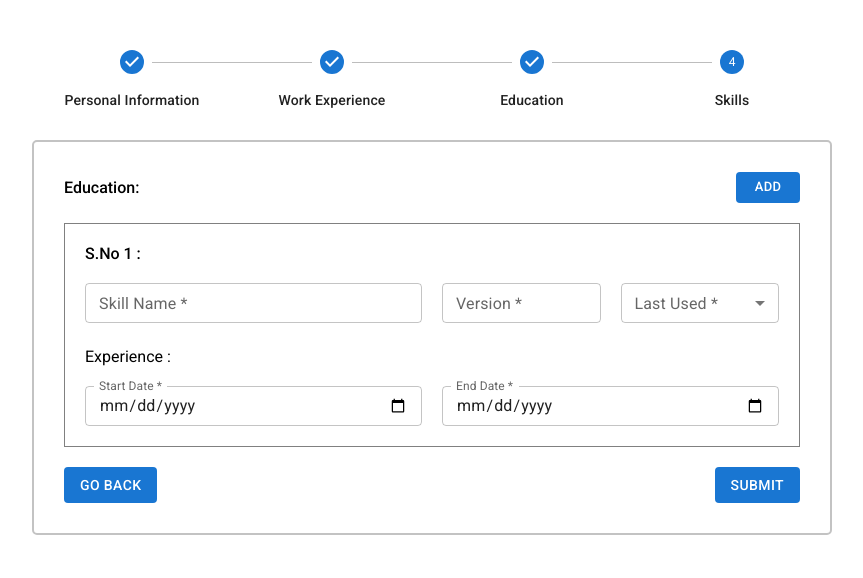
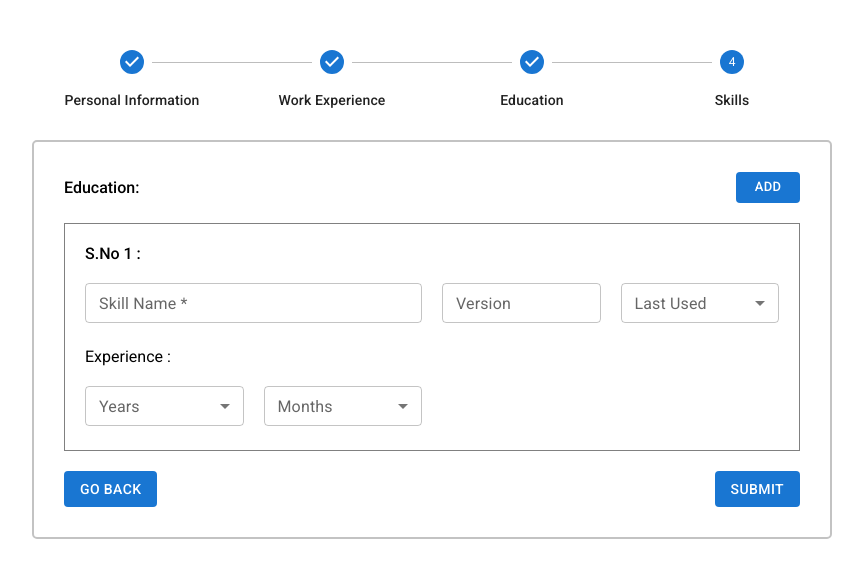
Before and after one commit to Sudeepkumar799/multi-step-employee-info-form, a React (Vite) app: page / in a window 1280 px wide. Shown: the top 578 px of the page, without its empty margins (208-1071 px from the left). Built offline with nearby package versions, Linux system fonts and the light colour scheme.

Commit message:
Updated skills form fields

```diff
--- a/src/components/multi-step-employee-form/MultiStepEmployeeForm.scss
+++ b/src/components/multi-step-employee-form/MultiStepEmployeeForm.scss
@@ -29,7 +29,7 @@
         margin: 0;
       }
 
-      .employment-section, .education-section {
+      .employment-section, .education-section, .skills-section {
         border: 1px solid gray;
         padding: 20px;
         margin-bottom: 20px;
--- a/src/components/multi-step-employee-form/inner-components/step-four-form/StepFourForm.tsx
+++ b/src/components/multi-step-employee-form/inner-components/step-four-form/StepFourForm.tsx
@@ -13,12 +13,12 @@ interface IEmployment {
   skillName: string;
   version: string;
   lastUsed: string;
-  startDate: string;
-  endDate: string;
+  experienceYears: string;
+  experienceMonths: string;
 }
 
 interface IFormInput {
-  education: IEmployment[];
+  skills: IEmployment[];
 }
 
 type StepFourFormProps = {
@@ -29,20 +29,20 @@ type StepFourFormProps = {
 const StepFourForm: FC<StepFourFormProps> = ({ onBack, onSubmit }) => {
   const { register, control, handleSubmit, formState } = useForm({
     defaultValues: {
-      education: [
+      skills: [
         {
           skillName: "",
           version: "",
           lastUsed: "",
-          startDate: "",
-          endDate: "",
+          experienceYears: "",
+          experienceMonths: "",
         },
       ],
     },
   });
   const { errors } = formState;
   const { fields, append, remove } = useFieldArray({
-    name: "education",
+    name: "skills",
     control,
   });
 
@@ -51,13 +51,13 @@ const StepFourForm: FC<StepFourFormProps> = ({ onBack, onSubmit }) => {
       skillName: "",
       version: "",
       lastUsed: "",
-      startDate: "",
-      endDate: "",
+      experienceYears: "",
+      experienceMonths: "",
     });
   };
 
   const submitData: SubmitHandler<IFormInput> = (data) => {
-    localStorage.setItem("educationData", JSON.stringify(data));
+    localStorage.setItem("skillsData", JSON.stringify(data));
     onSubmit && onSubmit();
   };
 
@@ -72,14 +72,14 @@ const StepFourForm: FC<StepFourFormProps> = ({ onBack, onSubmit }) => {
         </Grid>
         <Grid item xs={12}>
           {fields.map((field, index) => {
-            const skillNameId = `education.${index}.skillName` as const;
-            const versionId = `education.${index}.version` as const;
-            const lastUsedId = `education.${index}.lastUsed` as const;
-            const startDateId = `education.${index}.startDate` as const;
-            const endDateId = `education.${index}.endDate` as const;
+            const skillNameId = `skills.${index}.skillName` as const;
+            const versionId = `skills.${index}.version` as const;
+            const lastUsedId = `skills.${index}.lastUsed` as const;
+            const experienceYearsId = `skills.${index}.experienceYears` as const;
+            const experienceMothsId = `skills.${index}.experienceMonths` as const;
 
             return (
-              <div className="education-section" key={field.id}>
+              <div className="skills-section" key={field.id}>
                 <Grid container spacing="20">
                   <Grid item xs={12} display="flex" flexDirection="row" justifyContent="space-between" alignItems="center">
                     <p className="custom-form-section-label">S.No {index + 1} :</p>
@@ -97,8 +97,8 @@ const StepFourForm: FC<StepFourFormProps> = ({ onBack, onSubmit }) => {
                       {...register(skillNameId, {
                         required: "Skill name is required",
                       })}
-                      error={!!errors?.education?.[index]?.skillName}
-                      helperText={errors?.education?.[index]?.skillName?.message}
+                      error={!!errors?.skills?.[index]?.skillName}
+                      helperText={errors?.skills?.[index]?.skillName?.message}
                       fullWidth
                       size="small"
                     />
@@ -106,71 +106,102 @@ const StepFourForm: FC<StepFourFormProps> = ({ onBack, onSubmit }) => {
                   <Grid item xs={3}>
                     <TextField
                       id={versionId}
-                      label="Version *"
+                      label="Version"
                       type="text"
                       {...register(versionId, {
-                        required: "Version is required",
+                        required: false,
                       })}
-                      error={!!errors?.education?.[index]?.version}
-                      helperText={errors?.education?.[index]?.version?.message}
+                      error={!!errors?.skills?.[index]?.version}
+                      helperText={errors?.skills?.[index]?.version?.message}
                       fullWidth
                       size="small"
                     />
                   </Grid>
                   <Grid item xs={3}>
-                    <FormControl fullWidth error={!!errors?.education?.[index]?.lastUsed} size="small">
-                      <InputLabel id="last-used-label">Last Used *</InputLabel>
+                    <FormControl fullWidth error={!!errors?.skills?.[index]?.lastUsed} size="small">
+                      <InputLabel id="last-used-label">Last Used</InputLabel>
                       <Select
                         labelId="last-used-label"
                         id={lastUsedId}
-                        label="Last Used *"
+                        label="Last Used"
                         defaultValue=""
                         {...register(lastUsedId, {
-                          required: "Last used is required",
+                          required: false,
                         })}
                       >
                         <MenuItem value="">
                           <em>None</em>
                         </MenuItem>
-                        <MenuItem value={"phd"}>Full time</MenuItem>
-                        <MenuItem value={"post-graduation"}>Part time</MenuItem>
-                        <MenuItem value={"distance"}>Distance learning</MenuItem>
+                        <MenuItem value={2023}>2023</MenuItem>
+                        <MenuItem value={2022}>2022</MenuItem>
+                        <MenuItem value={2021}>2021</MenuItem>
+                        <MenuItem value={2020}>2020</MenuItem>
+                        <MenuItem value={2019}>2019</MenuItem>
+                        <MenuItem value={2018}>2018</MenuItem>
+                        <MenuItem value={2017}>2017</MenuItem>
+                        <MenuItem value={2016}>2016</MenuItem>
                       </Select>
-                      <FormHelperText>{errors?.education?.[index]?.lastUsed?.message}</FormHelperText>
+                      <FormHelperText>{errors?.skills?.[index]?.lastUsed?.message}</FormHelperText>
                     </FormControl>
                   </Grid>
                   <Grid item xs={12}>
                     <p>Experience :</p>
                   </Grid>
-                  <Grid item xs={6}>
-                    <TextField
-                      id={startDateId}
-                      label="Start Date *"
-                      type="date"
-                      {...register(startDateId, {
-                        required: "Start date is required",
-                      })}
-                      InputLabelProps={{ shrink: true }}
-                      error={!!errors?.education?.[index]?.startDate}
-                      helperText={errors?.education?.[index]?.startDate?.message}
-                      fullWidth
-                      size="small"
-                    />
+                  <Grid item xs={3}>
+                    <FormControl fullWidth error={!!errors?.skills?.[index]?.experienceYears} size="small">
+                      <InputLabel id="exp-years-label">Years</InputLabel>
+                      <Select
+                        labelId="exp-years-label"
+                        id={experienceYearsId}
+                        label="Years"
+                        defaultValue=""
+                        {...register(experienceYearsId, {
+                          required: false,
+                        })}
+                      >
+                        <MenuItem value="">
+                          <em>None</em>
+                        </MenuItem>
+                        <MenuItem value={0}>0 Year</MenuItem>
+                        <MenuItem value={1}>1 Years</MenuItem>
+                        <MenuItem value={2}>2 Years</MenuItem>
+                        <MenuItem value={3}>3 Years</MenuItem>
+                        <MenuItem value={4}>4 Years</MenuItem>
+                        <MenuItem value={5}>5 Years</MenuItem>
+                      </Select>
+                      <FormHelperText>{errors?.skills?.[index]?.experienceYears?.message}</FormHelperText>
+                    </FormControl>
                   </Grid>
-                  <Grid item xs={6}>
-                    <TextField
-                      id={endDateId}
-                      label="End Date *"
-                      type="date"
-                      {...register(endDateId, {
-                        required: "End date is required",
-                      })}
-                      InputLabelProps={{ shrink: true }}
-                      error={!!errors?.education?.[index]?.endDate}
-                      helperText={errors?.education?.[index]?.endDate?.message}
-                      fullWidth
-                      size="small"
-                    />
+                  <Grid item xs={3}>
+                    <FormControl fullWidth error={!!errors?.skills?.[index]?.experienceMonths} size="small">
+                      <InputLabel id="exp-months-label">Months</InputLabel>
+                      <Select
+                        labelId="exp-months-label"
+                        id={experienceMothsId}
+                        label="Months"
+                        defaultValue=""
+                        {...register(experienceMothsId, {
+                          required: false,
+                        })}
+                      >
+                        <MenuItem value="">
+                          <em>None</em>
+                        </MenuItem>
+                        <MenuItem value={0}>0 Months</MenuItem>
+                        <MenuItem value={1}>1 Months</MenuItem>
+                        <MenuItem value={2}>2 Months</MenuItem>
+                        <MenuItem value={3}>3 Months</MenuItem>
+                        <MenuItem value={4}>4 Months</MenuItem>
+                        <MenuItem value={5}>5 Months</MenuItem>
+                        <MenuItem value={6}>6 Months</MenuItem>
+                        <MenuItem value={7}>7 Months</MenuItem>
+                        <MenuItem value={8}>8 Months</MenuItem>
+                        <MenuItem value={9}>9 Months</MenuItem>
+                        <MenuItem value={10}>10 Months</MenuItem>
+                        <MenuItem value={11}>11 Months</MenuItem>
+                      </Select>
+                      <FormHelperText>{errors?.skills?.[index]?.experienceMonths?.message}</FormHelperText>
+                    </FormControl>
                   </Grid>
                 </Grid>
               </div>
```
